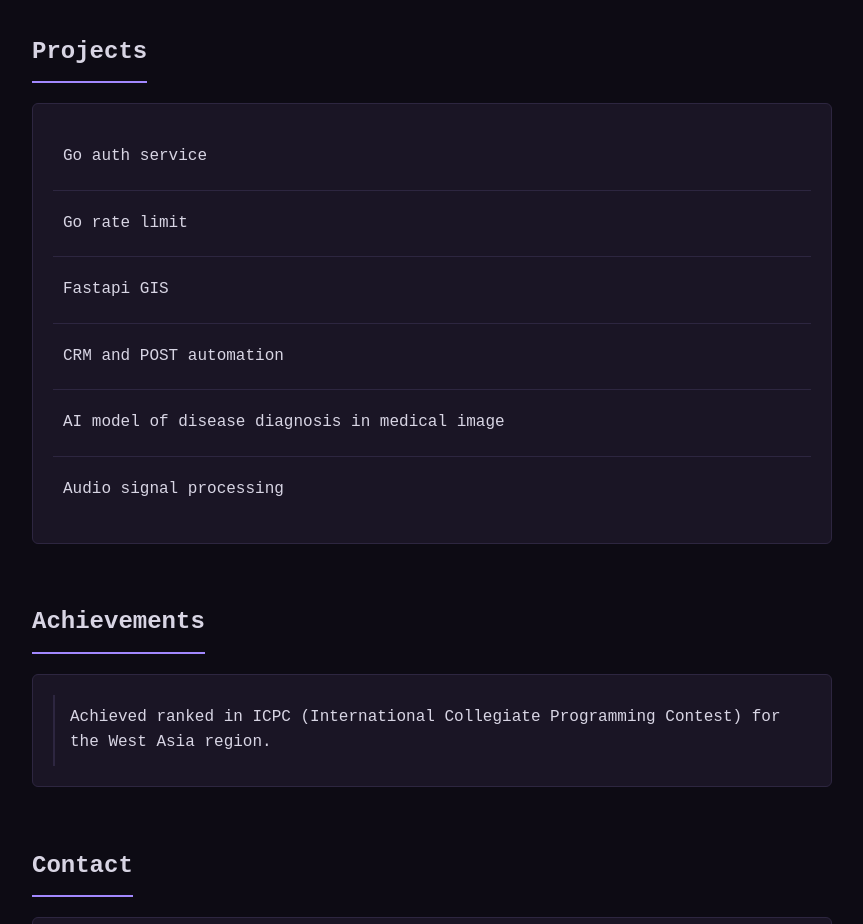
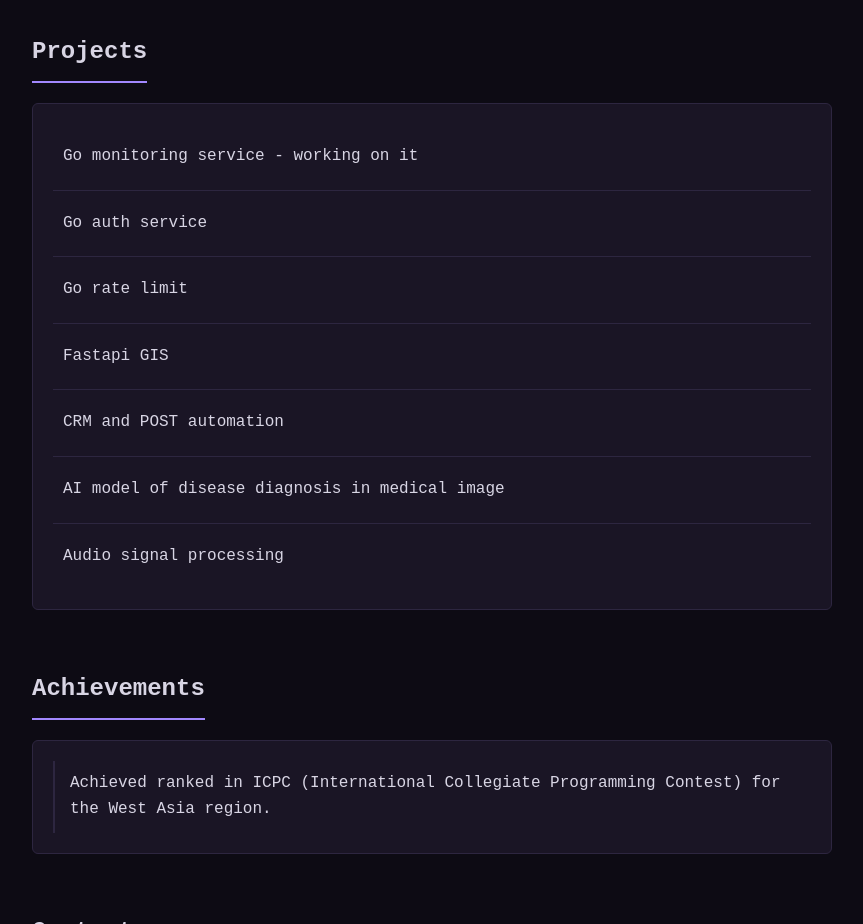
Before and after one commit to Amirreza-Zeraati/CV, a plain HTML site: page index.html in a window 1280 px wide. Shown: the part 2160-3084 px from the top of the page, without its empty margins (208-1071 px from the left). Drawn offline with Linux system fonts and the light colour scheme.

Commit message:
add project

```diff
--- a/index.html
+++ b/index.html
@@ -61,6 +61,11 @@
         <section>
             <h2>Projects</h2>
             <div class="card">
+                <div class="project">
+                    <a href="https://github.com/Amirreza-Zeraati/go-monitoring-service" class="project-link" target="_blank">
+                        Go monitoring service - working on it
+                    </a>
+                </div>
                 <div class="project">
                     <a href="https://github.com/Amirreza-Zeraati/go-auth-service" class="project-link" target="_blank">
                         Go auth service
```
